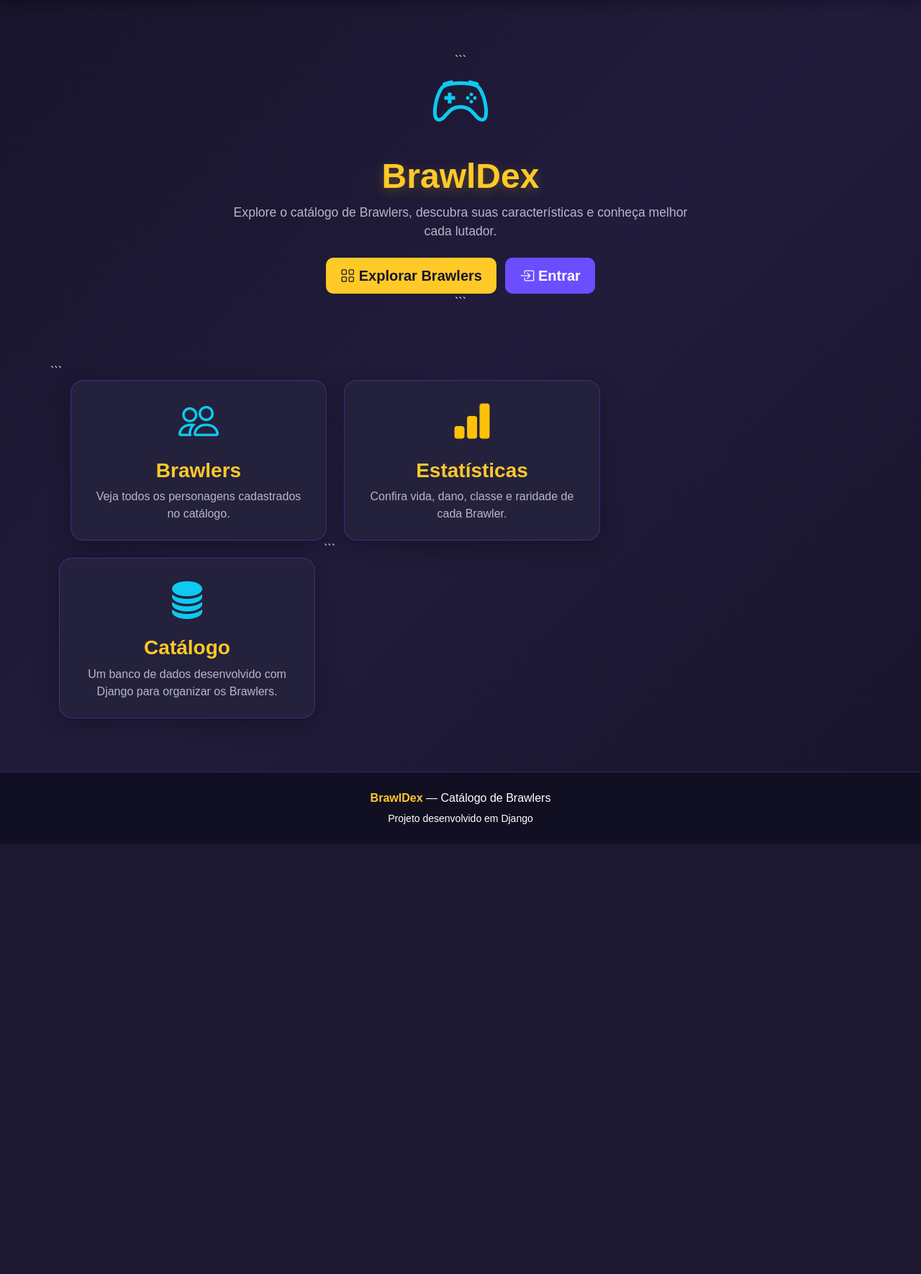
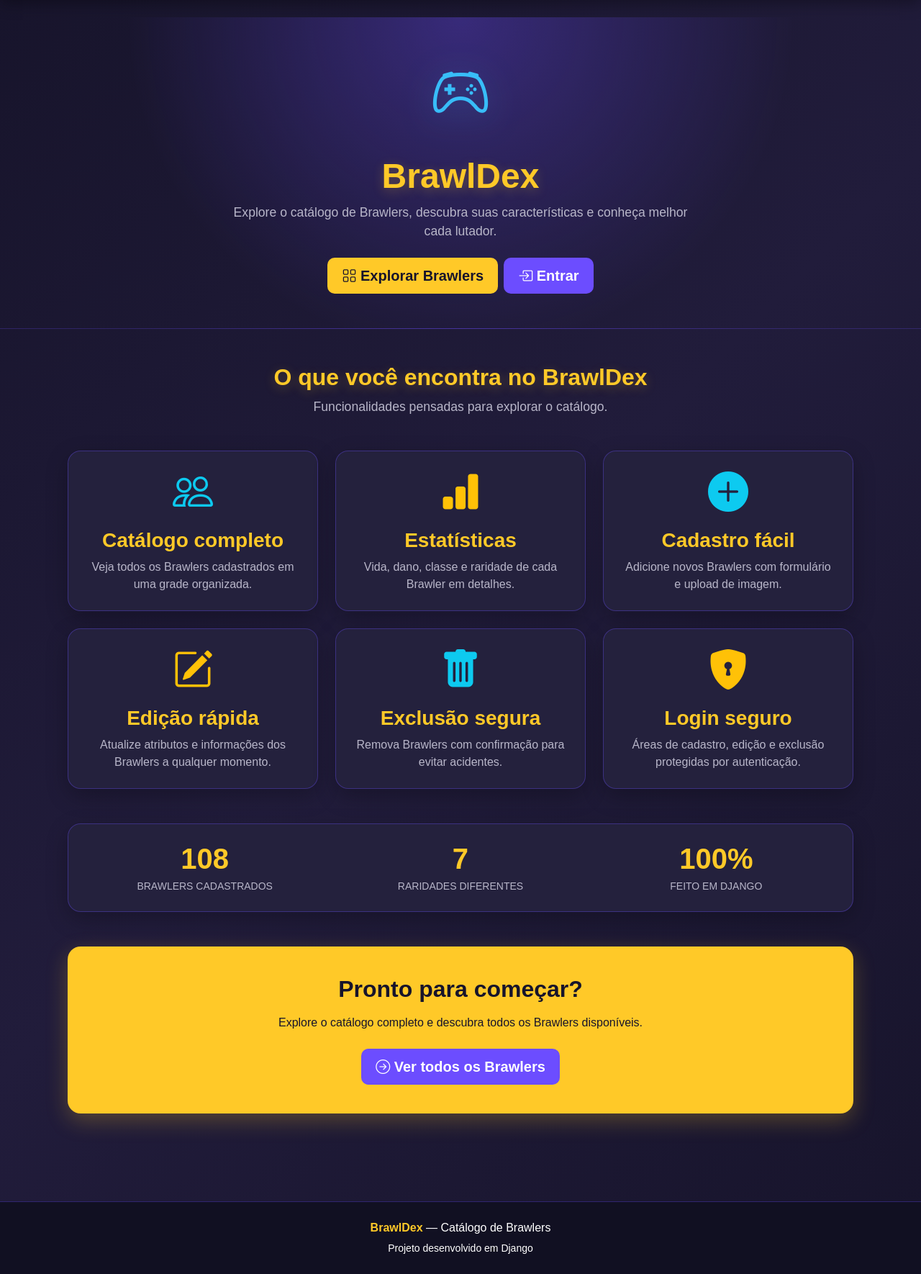
Before and after one commit to brenoaleckgomesribeiro-art/Brawldex, a Django app: page / in a window 1280 px wide. Shown: the part 64-1834 px from the top of the page at 72% size. Before the commit the page ends 1237 px from the top, so only its background shows below. Run offline with Django 5.2, Linux system fonts and the light colour scheme; data comes from the database, SQL or seed files in the repository; both versions use the stored data as it was after the commit.

Commit message:
feat: números dinâmicos na home

````diff
--- a/brawldex/templates/brawler_detail.html
+++ b/brawldex/templates/brawler_detail.html
@@ -22,6 +22,12 @@
             {% if brawler.imagem %}
 
                 <img src="{{ brawler.imagem.url }}"
+                     class="brawler-img"
+                     alt="{{ brawler.nome }}">
+
+            {% elif brawler.imagem_url %}
+
+                <img src="{{ brawler.imagem_url }}"
                      class="brawler-img"
                      alt="{{ brawler.nome }}">
 
--- a/brawldex/templates/brawlers.html
+++ b/brawldex/templates/brawlers.html
@@ -30,6 +30,10 @@
 
             {% if brawler.imagem %}
                 <img src="{{ brawler.imagem.url }}"
+                     class="brawler-img"
+                     alt="{{ brawler.nome }}">
+            {% elif brawler.imagem_url %}
+                <img src="{{ brawler.imagem_url }}"
                      class="brawler-img"
                      alt="{{ brawler.nome }}">
             {% else %}
--- a/brawldex/templates/home.html
+++ b/brawldex/templates/home.html
@@ -4,11 +4,13 @@
 
 {% block content %}
 
-<div class="text-center py-5">
+<!-- ===================== HERO ===================== -->
+<section class="hero-full text-center">
 
-```
+    <div class="container py-5">
+
         <div class="mb-4">
-    <i class="bi bi-controller display-1 text-info"></i>
+            <i class="bi bi-controller hero-icon"></i>
         </div>
 
         <h1 class="titulo-principal">
@@ -20,7 +22,7 @@
             e conheça melhor cada lutador.
         </p>
 
-<div class="mt-4">
+        <div class="mt-4 d-flex flex-wrap justify-content-center gap-2">
 
             <a href="{% url 'brawlers' %}" class="btn btn-brawl btn-lg">
                 <i class="bi bi-grid"></i>
@@ -29,14 +31,14 @@
 
             {% if user.is_authenticated %}
 
-    <a href="{% url 'brawler_create' %}" class="btn btn-roxo btn-lg ms-2">
+                <a href="{% url 'brawler_create' %}" class="btn btn-roxo btn-lg">
                     <i class="bi bi-plus-circle"></i>
                     Adicionar Brawler
                 </a>
 
             {% else %}
 
-    <a href="{% url 'login' %}" class="btn btn-roxo btn-lg ms-2">
+                <a href="{% url 'login' %}" class="btn btn-roxo btn-lg">
                     <i class="bi bi-box-arrow-in-right"></i>
                     Entrar
                 </a>
@@ -44,71 +46,134 @@
             {% endif %}
 
         </div>
-```
 
     </div>
 
-<div class="row g-4 mt-4">
+</section>
 
-```
+
+<!-- ===================== CARDS DE FUNCIONALIDADES ===================== -->
+<section class="container py-5">
+
+    <div class="text-center mb-5">
+        <h2 class="titulo-principal" style="font-size: 2rem;">O que você encontra no BrawlDex</h2>
+        <p class="subtitulo">Funcionalidades pensadas para explorar o catálogo.</p>
+    </div>
+
+    <div class="row g-4">
+
+        <div class="col-md-6 col-lg-4">
+            <div class="card h-100 p-4 text-center">
+                <i class="bi bi-people display-4 text-info mb-3"></i>
+                <h3 class="card-title">Catálogo completo</h3>
+                <p class="card-text">
+                    Veja todos os Brawlers cadastrados em uma grade organizada.
+                </p>
+            </div>
+        </div>
+
+        <div class="col-md-6 col-lg-4">
+            <div class="card h-100 p-4 text-center">
+                <i class="bi bi-bar-chart-fill display-4 text-warning mb-3"></i>
+                <h3 class="card-title">Estatísticas</h3>
+                <p class="card-text">
+                    Vida, dano, classe e raridade de cada Brawler em detalhes.
+                </p>
+            </div>
+        </div>
+
+        <div class="col-md-6 col-lg-4">
+            <div class="card h-100 p-4 text-center">
+                <i class="bi bi-plus-circle-fill display-4 text-info mb-3"></i>
+                <h3 class="card-title">Cadastro fácil</h3>
+                <p class="card-text">
+                    Adicione novos Brawlers com formulário e upload de imagem.
+                </p>
+            </div>
+        </div>
+
+        <div class="col-md-6 col-lg-4">
+            <div class="card h-100 p-4 text-center">
+                <i class="bi bi-pencil-square display-4 text-warning mb-3"></i>
+                <h3 class="card-title">Edição rápida</h3>
+                <p class="card-text">
+                    Atualize atributos e informações dos Brawlers a qualquer momento.
+                </p>
+            </div>
+        </div>
+
+        <div class="col-md-6 col-lg-4">
+            <div class="card h-100 p-4 text-center">
+                <i class="bi bi-trash-fill display-4 text-info mb-3"></i>
+                <h3 class="card-title">Exclusão segura</h3>
+                <p class="card-text">
+                    Remova Brawlers com confirmação para evitar acidentes.
+                </p>
+            </div>
+        </div>
+
+        <div class="col-md-6 col-lg-4">
+            <div class="card h-100 p-4 text-center">
+                <i class="bi bi-shield-lock-fill display-4 text-warning mb-3"></i>
+                <h3 class="card-title">Login seguro</h3>
+                <p class="card-text">
+                    Áreas de cadastro, edição e exclusão protegidas por autenticação.
+                </p>
+            </div>
+        </div>
+
+    </div>
+
+</section>
+
+
+<!-- ===================== NÚMEROS ===================== -->
+<section class="container pb-5">
+
+    <div class="card p-4">
+
+        <div class="row text-center g-4">
+
             <div class="col-md-4">
+                <h3 class="stat-numero">{{ total_brawlers }}</h3>
+                <p class="card-text mb-0 text-uppercase small">Brawlers cadastrados</p>
+            </div>
 
-    <div class="card h-100 p-4 text-center">
+            <div class="col-md-4">
+                <h3 class="stat-numero">{{ total_raridades }}</h3>
+                <p class="card-text mb-0 text-uppercase small">Raridades diferentes</p>
+            </div>
 
-        <i class="bi bi-people display-4 text-info mb-3"></i>
-
-        <h3 class="card-title">
-            Brawlers
-        </h3>
-
-        <p class="card-text">
-            Veja todos os personagens cadastrados no catálogo.
-        </p>
+            <div class="col-md-4">
+                <h3 class="stat-numero">100%</h3>
+                <p class="card-text mb-0 text-uppercase small">Feito em Django</p>
+            </div>
 
         </div>
 
     </div>
 
+</section>
 
-<div class="col-md-4">
 
-    <div class="card h-100 p-4 text-center">
+<!-- ===================== CTA FINAL ===================== -->
+<section class="container pb-5">
 
-        <i class="bi bi-bar-chart-fill display-4 text-warning mb-3"></i>
+    <div class="cta-final text-center">
 
-        <h3 class="card-title">
-            Estatísticas
-        </h3>
+        <h2 class="mb-3">Pronto para começar?</h2>
 
-        <p class="card-text">
-            Confira vida, dano, classe e raridade de cada Brawler.
+        <p class="mb-4">
+            Explore o catálogo completo e descubra todos os Brawlers disponíveis.
         </p>
+
+        <a href="{% url 'brawlers' %}" class="btn btn-roxo btn-lg">
+            <i class="bi bi-arrow-right-circle"></i>
+            Ver todos os Brawlers
+        </a>
 
     </div>
 
-</div>
-
-
-<div class="col-md-4">
-
-    <div class="card h-100 p-4 text-center">
-
-        <i class="bi bi-database-fill display-4 text-info mb-3"></i>
-
-        <h3 class="card-title">
-            Catálogo
-        </h3>
-
-        <p class="card-text">
-            Um banco de dados desenvolvido com Django
-            para organizar os Brawlers.
-        </p>
-
-    </div>
-
-</div>
-```
-
-</div>
+</section>
 
 {% endblock %}
--- a/brawldex/views.py
+++ b/brawldex/views.py
@@ -6,7 +6,20 @@ from .forms import BrawlerForm
 
 
 def home_view(request):
-    return render(request, 'home.html')
+
+    total_brawlers = Brawler.objects.count()
+
+    total_raridades = (
+        Brawler.objects
+        .values('raridade')
+        .distinct()
+        .count()
+    )
+
+    return render(request, 'home.html', {
+        'total_brawlers': total_brawlers,
+        'total_raridades': total_raridades,
+    })
 
 
 def brawlers_view(request):
````
Also changed, not shown: brawldex/admin.py (+21 -1 lines), brawldex/models.py (+15 -1 lines), brawldex/migrations/0002_brawler_imagem_url.py (added), db.sqlite3. Lines whose indentation alone changed are shown as unchanged.
